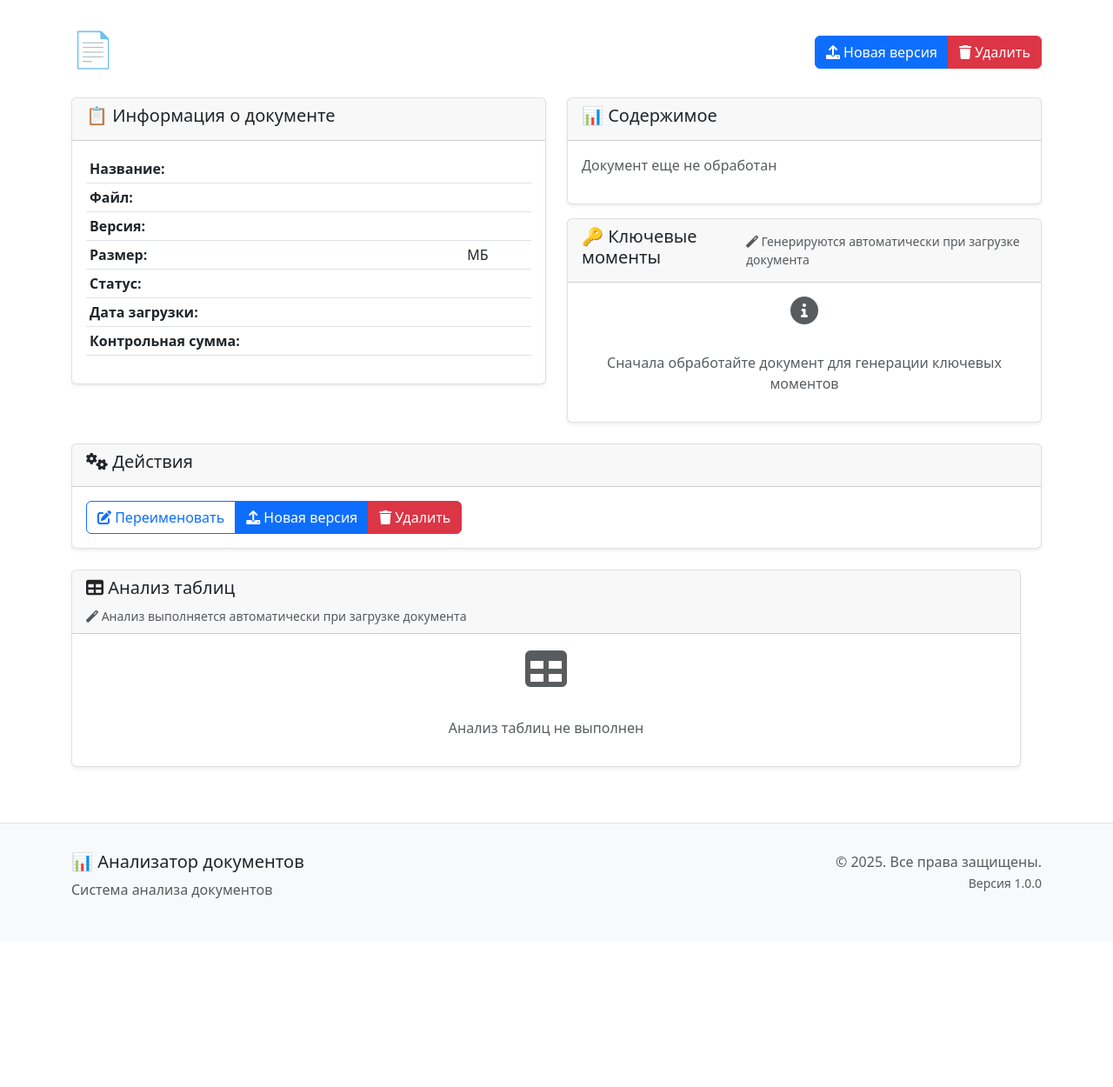
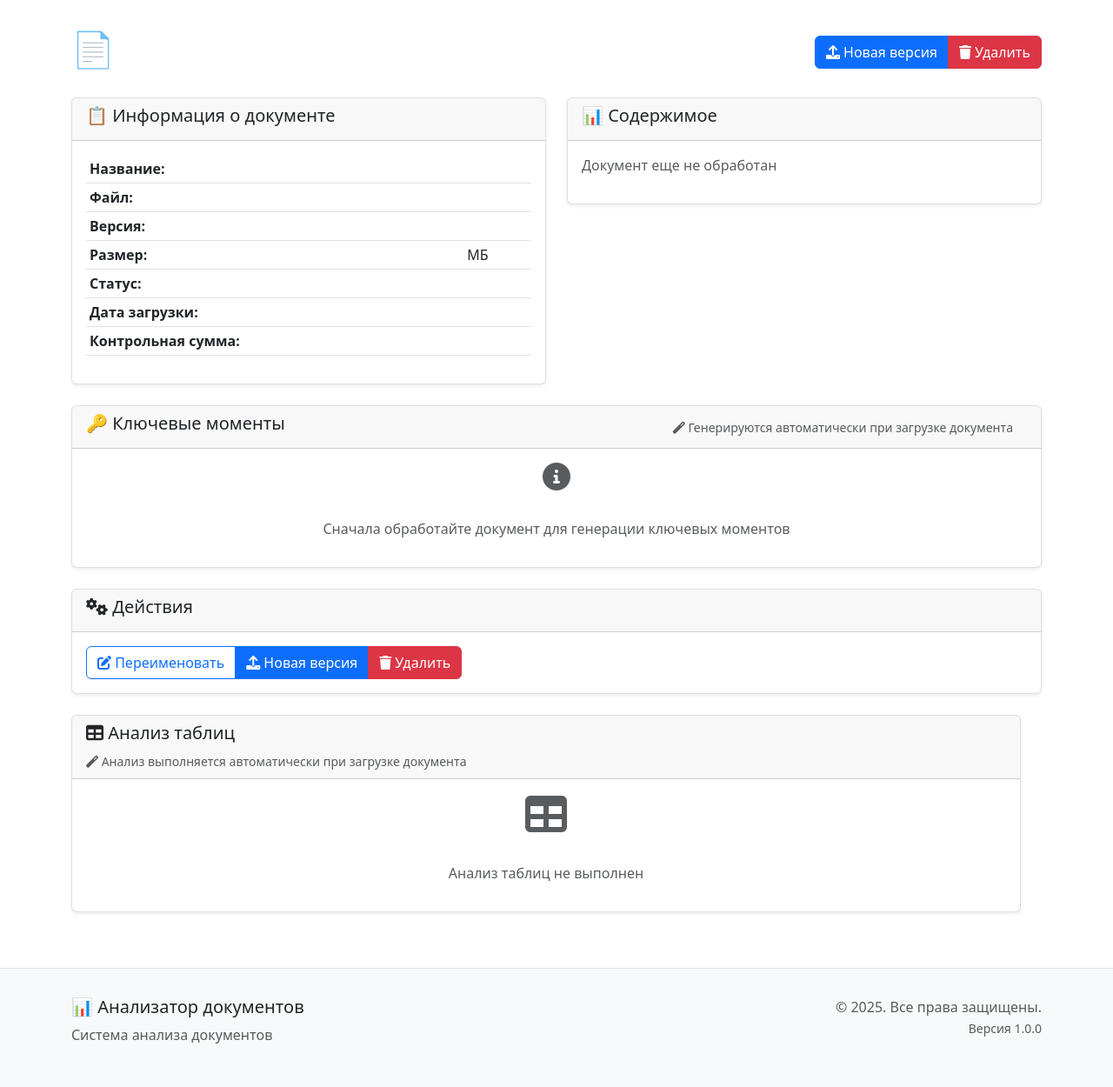
Before and after one commit to h1vEmQ/document-analyzer, a Django app: template templates/documents/document_detail.html in a window 1280 px wide. Shown: the part 56-1306 px from the top of the page at 87% size. Before the commit the page ends 1089 px from the top, so only its background shows below. Run offline with Django 5.2, Linux system fonts and the light colour scheme; the template is opened without the code that fills it, so the values that code supplies are empty.

Commit message:
Раздел 'Ключевые моменты' теперь отображается на всю ширину экрана
- Вынесен раздел 'Ключевые моменты' из правой колонки (col-md-6)
- Размещен в отдельной строке с col-12 для полной ширины экрана
- Улучшена структура заголовка с лучшим выравниванием элементов
- Добавлен отступ mt-4 для визуального разделения от основного контента
- Сохранена вся функциональность: генерация, обновление, индикаторы загрузки

```diff
--- a/templates/documents/document_detail.html
+++ b/templates/documents/document_detail.html
@@ -237,15 +237,21 @@
                     </div>
                 </div>
 
-                <!-- Секция ключевых моментов -->
-                <div class="card mt-3">
+            </div>
+        </div>
+
+        <!-- Секция ключевых моментов на всю ширину -->
+        <div class="row mt-4">
+            <div class="col-12">
+                <div class="card">
                     <div class="card-header d-flex justify-content-between align-items-center">
                         <h5>🔑 Ключевые моменты
                             {% if document.get_version_count > 1 %}
                                 <small class="text-muted">(версия {{ document.version }})</small>
                             {% endif %}
                         </h5>
-                        <small class="text-muted">
+                        <div class="d-flex align-items-center">
+                            <small class="text-muted me-3">
                                 <i class="fas fa-magic"></i> Генерируются автоматически при загрузке документа
                             </small>
                             {% if document.has_content and document.status == 'processed' %}
@@ -257,6 +263,7 @@
                                     </button>
                                 </div>
                             {% endif %}
+                        </div>
                     </div>
                     <div class="card-body">
                         {% if document.has_key_points %}
```
Lines whose indentation alone changed are shown as unchanged.
